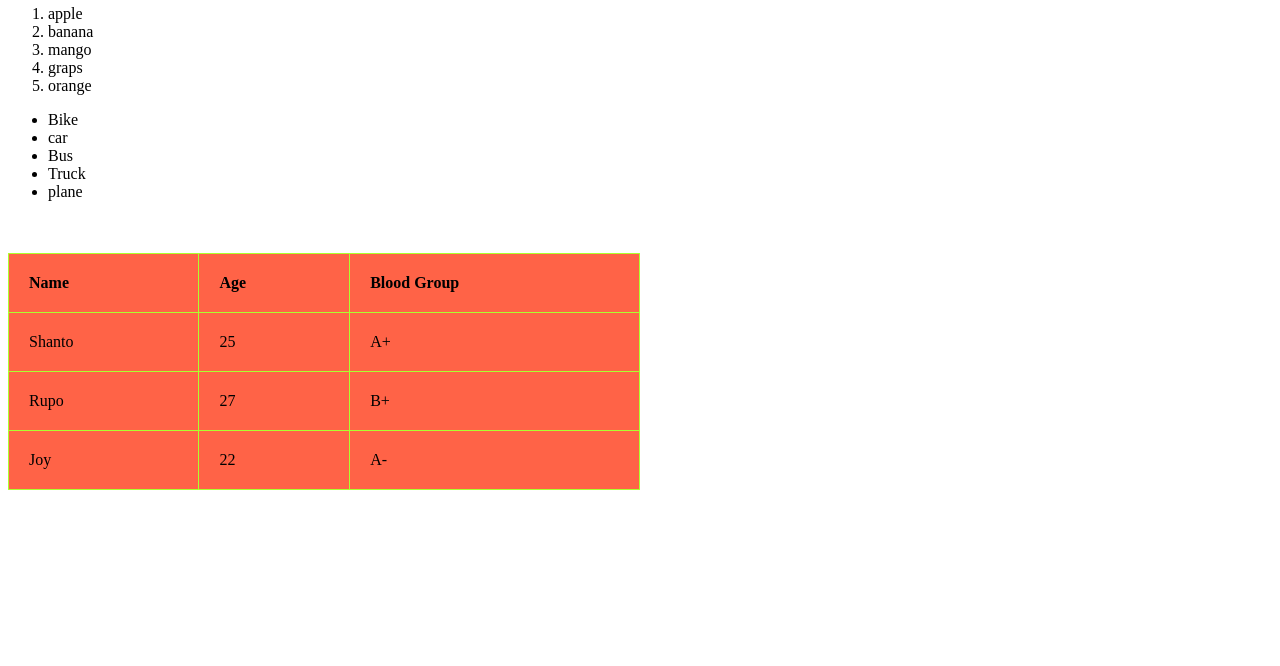
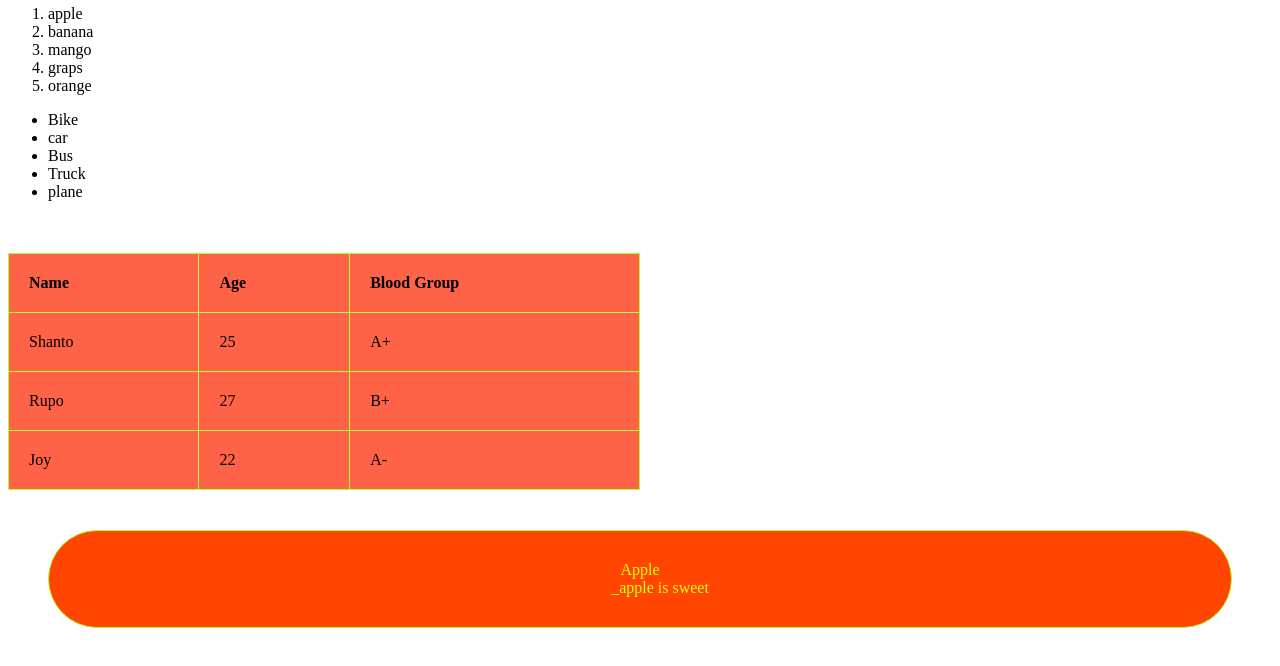
Before and after one commit to MehediHasan23/my-second-repo, a plain HTML site: page index.html in a window 1280 px wide. Shown: the part 498-1164 px from the top of the page. Before the commit the page ends 996 px from the top, so only its background shows below. Drawn offline with Linux system fonts and the light colour scheme.

Commit message:
discover new

```diff
--- a/index.html
+++ b/index.html
@@ -59,6 +59,10 @@
             <td>A-</td>
         </tr>
     </table>
+    <dl>
+        <dt>Apple</dt>
+        <dd>_apple is sweet</dd>
+    </dl>
 </body>
 </body>
 </html>
--- a/stylesheet.css
+++ b/stylesheet.css
@@ -63,3 +63,17 @@ td:hover{
     color: orangered;
     background-color: yellow;
 }
+dl dt{
+    text-align: center;
+}
+dd{
+    text-align: center;
+}
+dl{
+    border: 1px solid greenyellow;
+    border-radius: 50px;
+    margin: 40px;
+    padding: 30px;
+    background-color: orangered;
+    color: yellow;
+}
```
